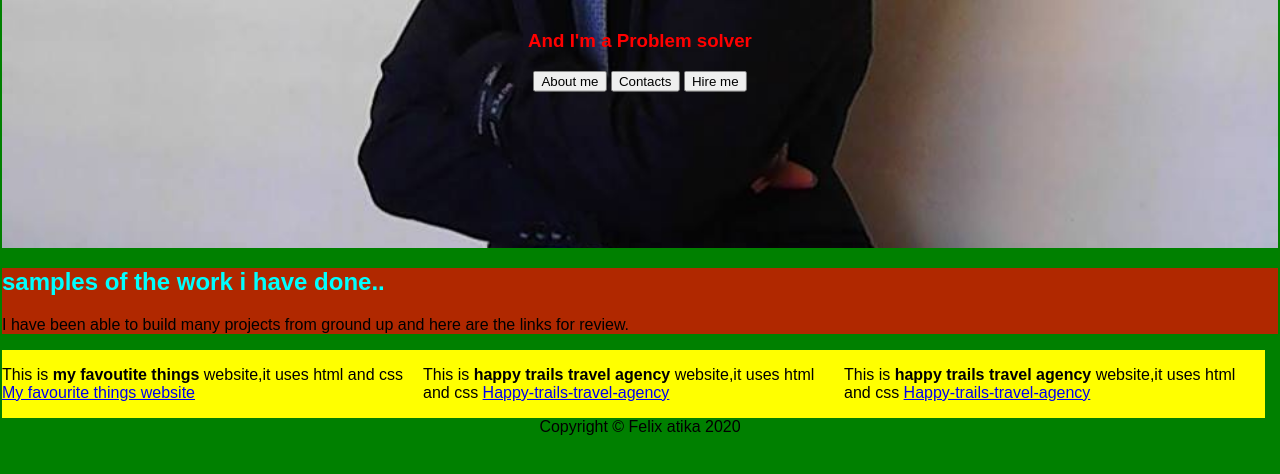
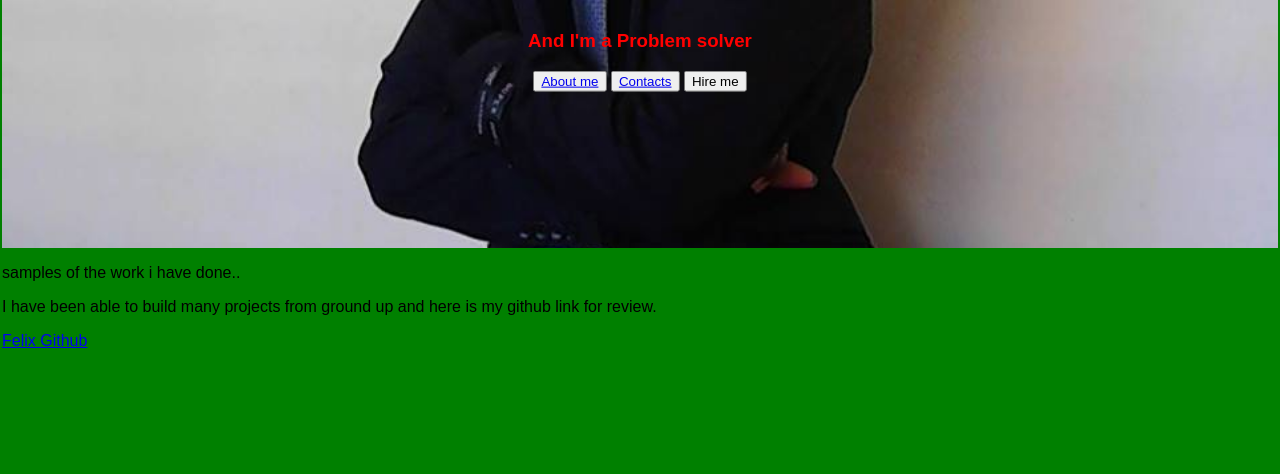
Before and after one commit to Felixatika/portfolio-landing, a plain HTML site: page index.html in a window 1280 px wide. Shown: the part 254-728 px from the top of the page. Drawn offline with Linux system fonts and the light colour scheme.

Commit message:
remove poor spacing

```diff
--- a/index.html
+++ b/index.html
@@ -5,31 +5,17 @@
     <title>portfolio page</title>
   </head>
   <body>
-
     <div class="hero-image">
       <div class="hero-text">
-
-        <h1>I am Felix Atika</h1>
+        <h1 style="font-size:50px">I am Felix Atika</h1>
         <h3>And I'm a Problem solver</h3>
-        <button onclick="window.location.href = 'Aboutme.html';">About me</button>
-        <button onclick="window.location.href = 'contacts.html';">Contacts</button>
+        <button> <a href="Aboutme.html">About me</a></button>
+        <button> <a href="contacts.html">Contacts</a></button>
         <button>Hire me</button>
-
       </div>
     </div>
-    <div class="samples">
-    <h2>samples of the work i have done..</h2>
-    <p>I have been able to build many projects from ground up and here are the links for review.</p>
-   <div class="column">
-    <p>This is <strong>my favoutite things</strong> website,it uses html and css <a href="https://felixatika.github.io/favourite-things/">My favourite things website</a></p>
-   </div>
-    <div class="column">
-    <p>This is <strong> happy trails travel agency</strong> website,it uses html and css <a href="https://felixatika.github.io/happy-trails/">Happy-trails-travel-agency</a></p>
-    </div>
-    <div class="column">
-      <p>This is <strong> happy trails travel agency</strong> website,it uses html and css <a href="https://felixatika.github.io/happy-trails/">Happy-trails-travel-agency</a></p>
-      </div>
-  </div>
-  <p class="copy"> Copyright &copy; Felix atika 2020</p>
+    <p>samples of the work i have done..</p>
+    <p>I have been able to build many projects from ground up and here is my github link for review.</p>
+    <a href="https://github.com/Felixatika">Felix Github</a>
   </body>
 </html>
```
